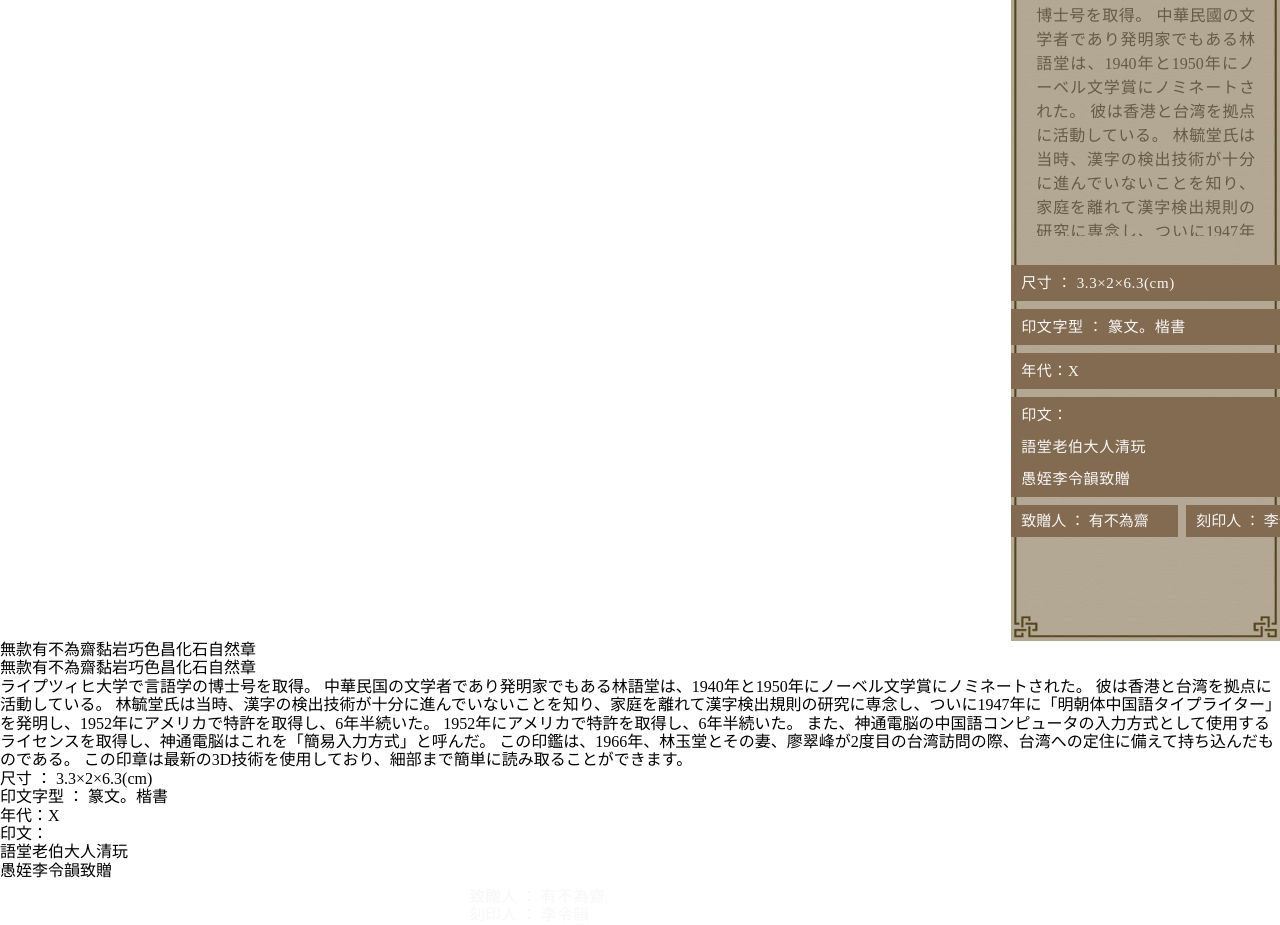
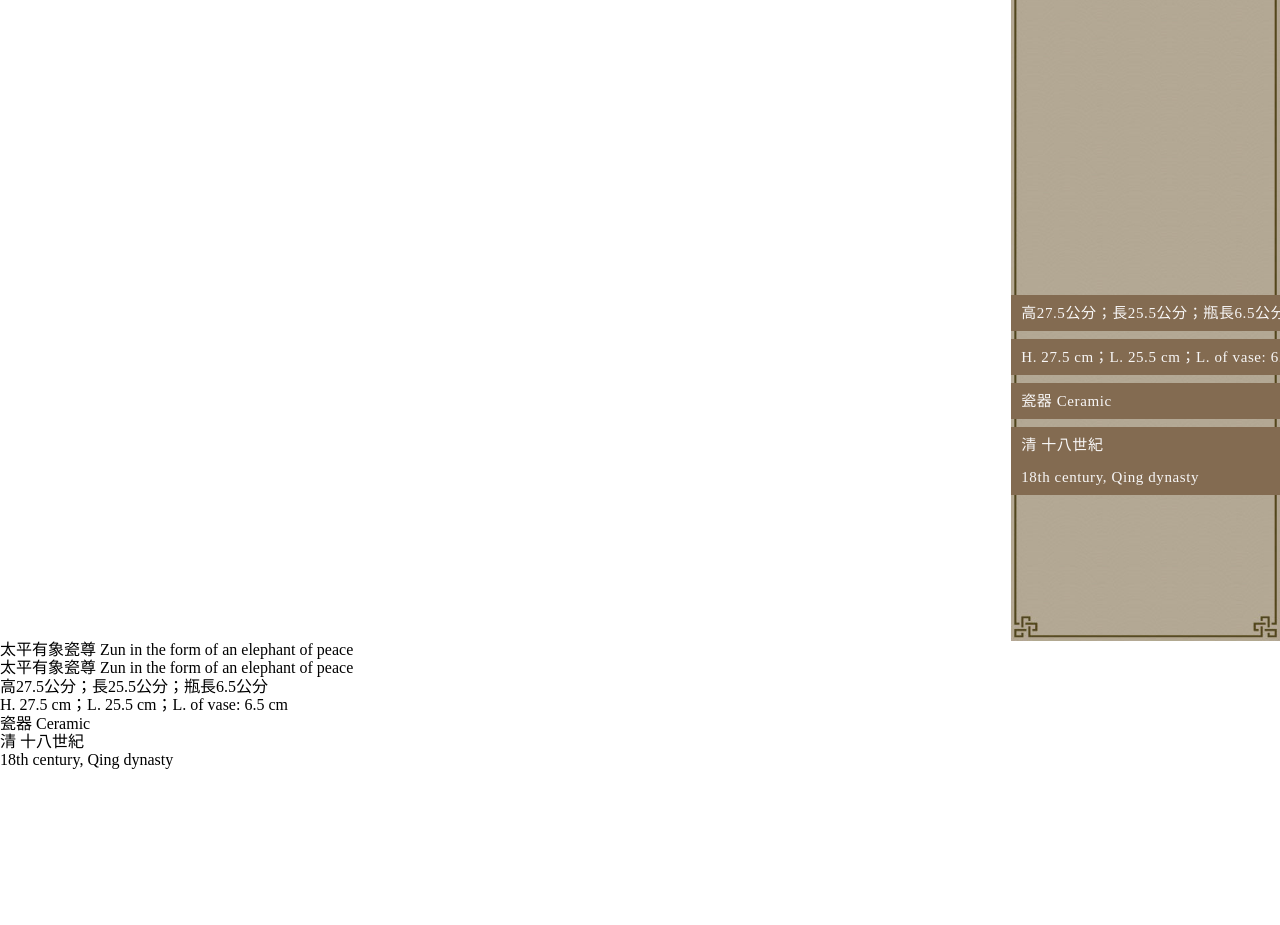
Before and after one commit to Ark-720/acoustiguide, a plain HTML site: page eight.html in a window 1280 px wide. Shown: the part 159-1084 px from the top of the page. After the commit the page ends 929 px from the top, so only its background shows below. Drawn offline with nearby package versions, Linux system fonts and the light colour scheme.

Commit message:
Update eight.html

```diff
--- a/eight.html
+++ b/eight.html
@@ -6,7 +6,7 @@
     <meta name="viewport"
         content="width=device-width, user-scalable=no, initial-scale=1.0, maximum-scale=1.0, minimum-scale=1.0">
     <meta http-equiv="X-UA-Compatible" content="ie=edge">
-    <title>無款有不為齋黏岩巧色昌化石自然章</title>
+    <title>太平有象瓷尊 Zun in the form of an elephant of peace</title>
     <link rel="stylesheet" media="screen and (min-width:1200px)" href="style/main.css">
     <link rel="stylesheet" media="screen and (max-width:1025px)" href="style/mobile-works-detail.css" type="text/css" />
     <link rel="stylesheet" href="style/normalize.css">
@@ -16,7 +16,7 @@
     <div class="pc">
         <!-- <iframe class="second-main" marginwidth="0" src="">
     </iframe> -->
-        <audio id="music" src="./audio/jp.m4a" loop autoplay></audio>
+        <!-- <audio id="music" src="./audio/jp.m4a" loop autoplay></audio> -->
         <div class="sketchfab-embed-wrapper second-main" style="position: relative;" marginwidth="0">
             <model-viewer disable-zoom camera-controls alt="Model" src="./model/8.glb" style="width: 100%; height: 100%; background: black;">
             </model-viewer>
@@ -27,33 +27,23 @@
             </iframe> -->
         </div>
         <aside class="second-aside new-bg">
-            <p class="font26">無款有不為齋黏岩巧色昌化石自然章</p>
+            <p class="font26">太平有象瓷尊 Zun in the form of an elephant of peace</p>
             <p class="font14">
-                ライプツィヒ大学で言語学の博士号を取得。 中華民國の文学者であり発明家でもある林語堂は、1940年と1950年にノーベル文学賞にノミネートされた。 彼は香港と台湾を拠点に活動している。
 
-                林毓堂氏は当時、漢字の検出技術が十分に進んでいないことを知り、家庭を離れて漢字検出規則の研究に専念し、ついに1947年に「明朝体中国語タイプライター」を発明し、1952年にアメリカで特許を取得し、6年半続いた。
-                1952年にアメリカで特許を取得し、6年半続いた。 また、神通電脳の中国語コンピュータの入力方式として使用するライセンスを取得し、神通電脳はこれを「簡易入力方式」と呼んだ。
-
-                この印鑑は、1966年、林玉堂とその妻、廖翠峰が2度目の台湾訪問の際、台湾への定住に備えて持ち込んだものである。 この印章は最新の3D技術を使用しており、細部まで簡単に読み取ることができます。
             </p>
 
             <div class="box address">
-                尺寸 ： 3.3×2×6.3(cm)
+                高27.5公分；長25.5公分；瓶長6.5公分
             </div>
             <div class="box age">
-                印文字型 ： 篆文。楷書
+                H. 27.5 cm；L. 25.5 cm；L. of vase: 6.5 cm
             </div>
             <div class="box born">
-                年代：X
+                瓷器 Ceramic
             </div>
             <div class="box textOn">
-                印文：<br>
-                語堂老伯大人清玩<br>
-                愚姪李令韻致贈
-            </div>
-            <div class="last-one clearfix">
-                <div class="height">致贈人 ： 有不為齋</div>
-                <div class="weight">刻印人 ： 李令韻</div>
+                清 十八世紀 <br>
+                18th century, Qing dynasty
             </div>
         </aside>
         <a href="index.html" class="homeIcon"></a>
@@ -73,7 +63,7 @@
         </div>
         </div>
         <div class="main-title">
-            無款有不為齋黏岩巧色昌化石自然章
+            太平有象瓷尊 Zun in the form of an elephant of peace
         </div>
         <div class="detail-btn-wrapper main-detail">
             <div class="detail-btn main-btn" @click="ifShow"></div>
@@ -85,47 +75,32 @@
         </div>
 
         <div class="text-detail-wrapper" v-if="show">
-            <audio id="myAudio" src="./audio/jp.m4a" preload="auto">
+            <!-- <audio id="myAudio" src="./audio/jp.m4a" preload="auto">
             </audio>
             <img src="./img/unmute.jpg" onclick="togglePlay()"
-                style="position: absolute; width: 30px; right: 20px; top: 10px; background: white; padding: 8px; border-radius: 100%;" />
+                style="position: absolute; width: 30px; right: 20px; top: 10px; background: white; padding: 8px; border-radius: 100%;" /> -->
             <script type="text/javascript">
                 function togglePlay() {
                     var myAudio = document.getElementById("myAudio");
                     return myAudio.paused ? myAudio.play() : myAudio.pause();
                 };
             </script>
-            <p class="titie">無款有不為齋黏岩巧色昌化石自然章</p>
+            <p class="titie">太平有象瓷尊 Zun in the form of an elephant of peace</p>
             <div class="text-content">
-                ライプツィヒ大学で言語学の博士号を取得。 中華民国の文学者であり発明家でもある林語堂は、1940年と1950年にノーベル文学賞にノミネートされた。 彼は香港と台湾を拠点に活動している。
-
-                林毓堂氏は当時、漢字の検出技術が十分に進んでいないことを知り、家庭を離れて漢字検出規則の研究に専念し、ついに1947年に「明朝体中国語タイプライター」を発明し、1952年にアメリカで特許を取得し、6年半続いた。
-                1952年にアメリカで特許を取得し、6年半続いた。 また、神通電脳の中国語コンピュータの入力方式として使用するライセンスを取得し、神通電脳はこれを「簡易入力方式」と呼んだ。
-
-                この印鑑は、1966年、林玉堂とその妻、廖翠峰が2度目の台湾訪問の際、台湾への定住に備えて持ち込んだものである。 この印章は最新の3D技術を使用しており、細部まで簡単に読み取ることができます。
             </div>
 
             <div class="detail-address detail-box ">
-                尺寸 ： 3.3×2×6.3(cm)
+                高27.5公分；長25.5公分；瓶長6.5公分
             </div>
             <div class="detail-age detail-box mt10">
-                印文字型 ： 篆文。楷書
+                H. 27.5 cm；L. 25.5 cm；L. of vase: 6.5 cm
             </div>
             <div class="detail-born detail-box mt10">
-                年代：X
+                瓷器 Ceramic
             </div>
             <div class="detail-born detail-box mt10">
-                印文：<br>
-                語堂老伯大人清玩<br>
-                愚姪李令韻致贈
-            </div>
-            <div class="last-one mt10">
-                <div class="last-one-left">
-                    致贈人 ： 有不為齋
-                </div>
-                <div class="last-one-right">
-                    刻印人 ： 李令韻
-                </div>
+                清 十八世紀 <br>
+                18th century, Qing dynasty
             </div>
             <div class="detail-btn-wrapper text-detail" @click="ifHide">
                 <div class="detail-btn text-btn"></div>
```
